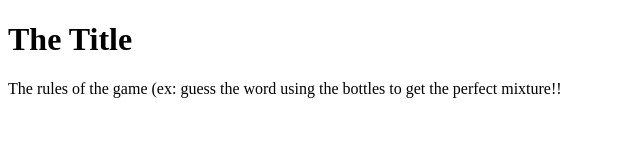
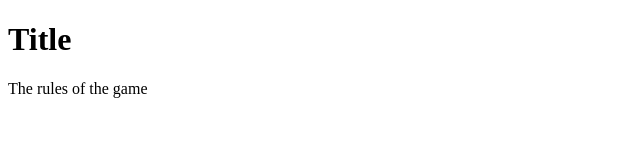
Before and after one commit to Recoded-Spark-Turkey-2022/hangman-hang-asap, a plain HTML site: page index.html in a window 1280 px wide. Shown: the whole page, without its empty margins (0-640 px from the left). Drawn offline with Linux system fonts and the light colour scheme.

Commit message:
Clear all

```diff
--- a/index.html
+++ b/index.html
@@ -9,8 +9,8 @@
 <body>
    <div class="container">
     <div class="header">
-      <h1>The Title </h1>
-      <p>The rules of the game (ex: guess the word using the bottles to get the perfect mixture!!</p>
+      <h1>Title </h1>
+      <p>The rules of the game</p>
      </div>
      <div id="buttons"></div>
      <div id="blanks"></div>
```
